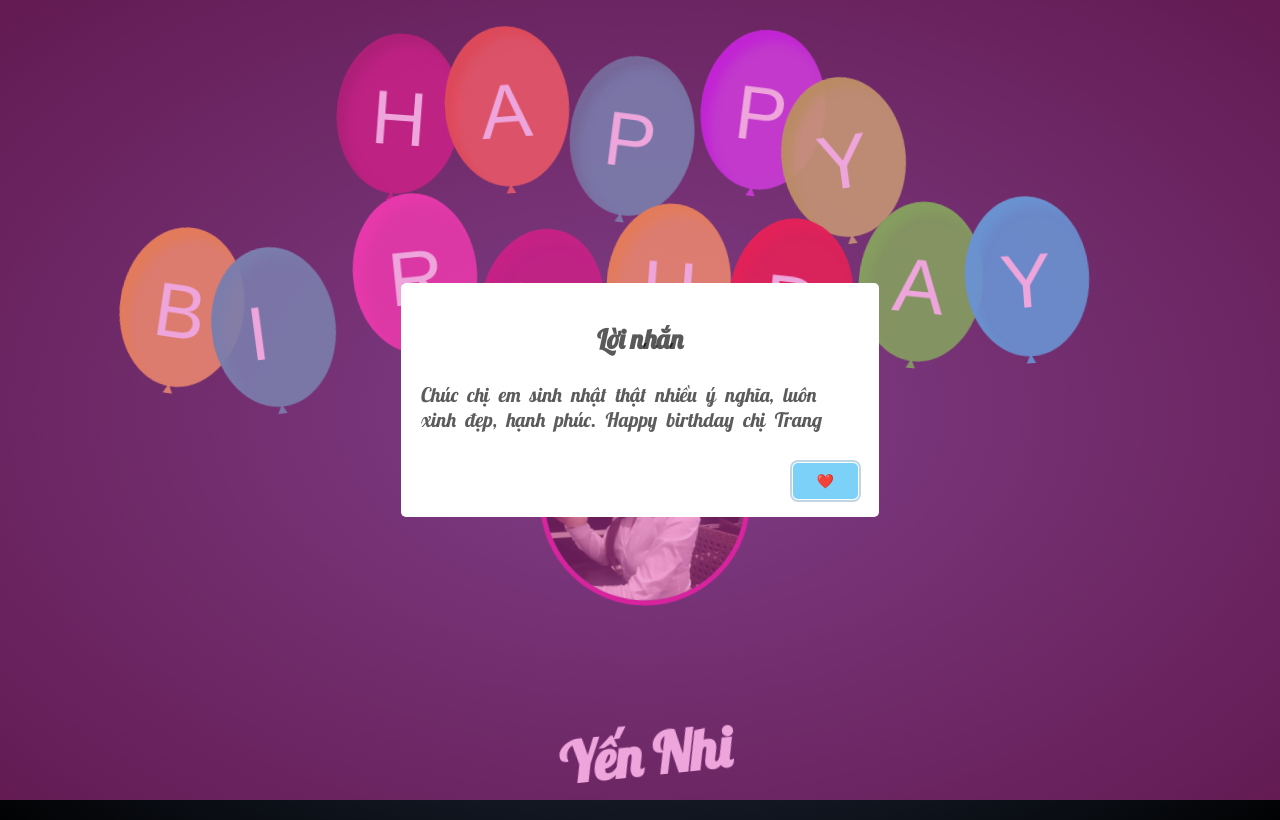
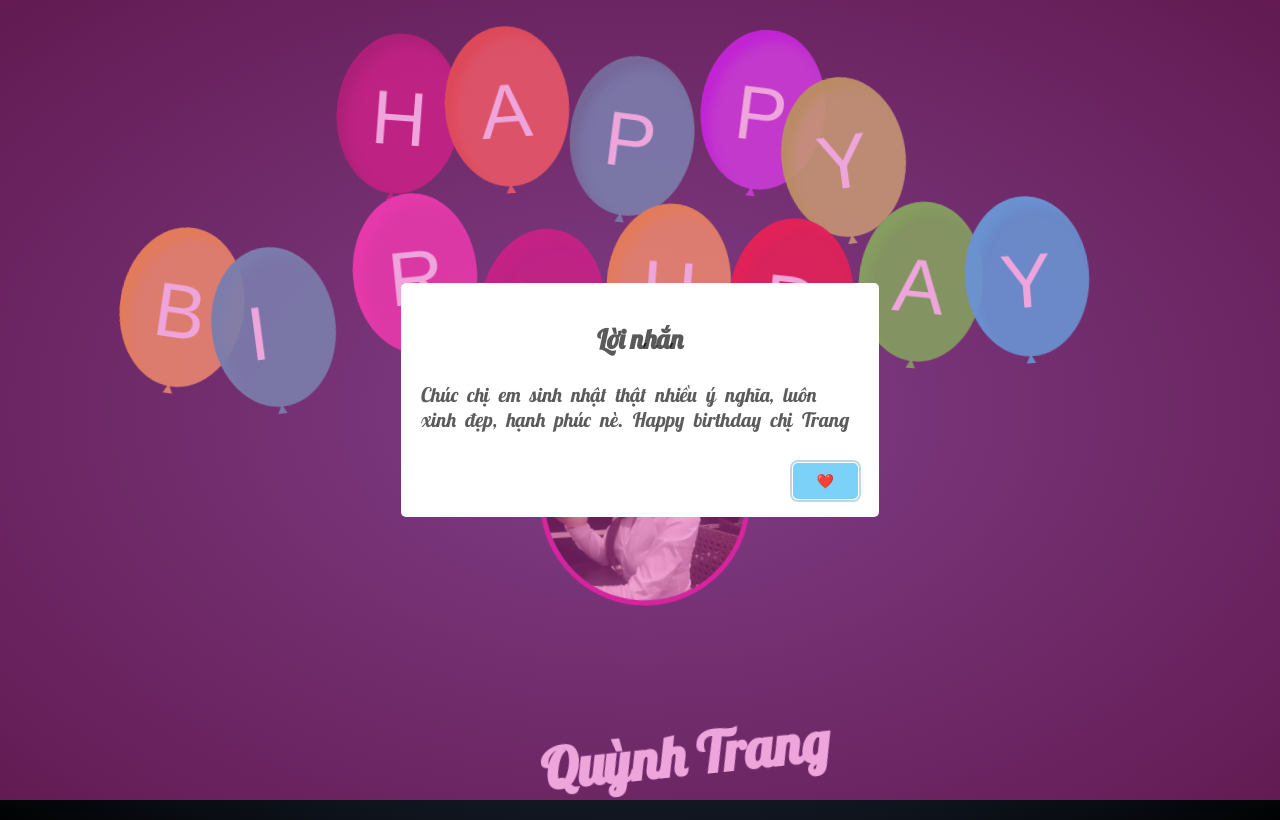
Before and after one commit to tungthanhhoangg/tungthanhhoangg.github.io, a plain HTML site: page index.html in a window 1280 px wide. Both pictures are taken after a click on the picture 645 px from the left and 510 px from the top of the page. Drawn offline with nearby package versions, Linux system fonts and the light colour scheme; a web font is replaced by a local one.

Commit message:
Update index.html

```diff
--- a/index.html
+++ b/index.html
@@ -60,7 +60,7 @@
                 <!-- 3. Avatar của người bạn muốn gởi lời chúc -->
                 <img src="./trang.jpg" alt="" class="avatar__img" onClick="showMessage()" />
                 <!-- 4. Tên của người đó -->
-                <h1 onClick="showMessage()" class="avatar__title">Yến Nhi</h1>
+                <h1 onClick="showMessage()" class="avatar__title">Quỳnh Trang</h1>
             </div>
 
             <!-- 5. Phần nhạc -->
@@ -76,7 +76,7 @@
                 // 6. Lời nhắn hiện ra khi bấm vào tên hoặc avatar
                 swal({
                     title: "Lời nhắn", // Tiêu đề của popup
-                    text: "Chúc chị em sinh nhật thật nhiều ý nghĩa, luôn xinh đẹp, hạnh phúc. Happy birthday chị Trang", // Nội dung lời nhắn
+                    text: "Chúc chị em sinh nhật thật nhiều ý nghĩa, luôn xinh đẹp, hạnh phúc nè. Happy birthday chị Trang", // Nội dung lời nhắn
                     button: {
                         text: "❤️️",
                     },
```
